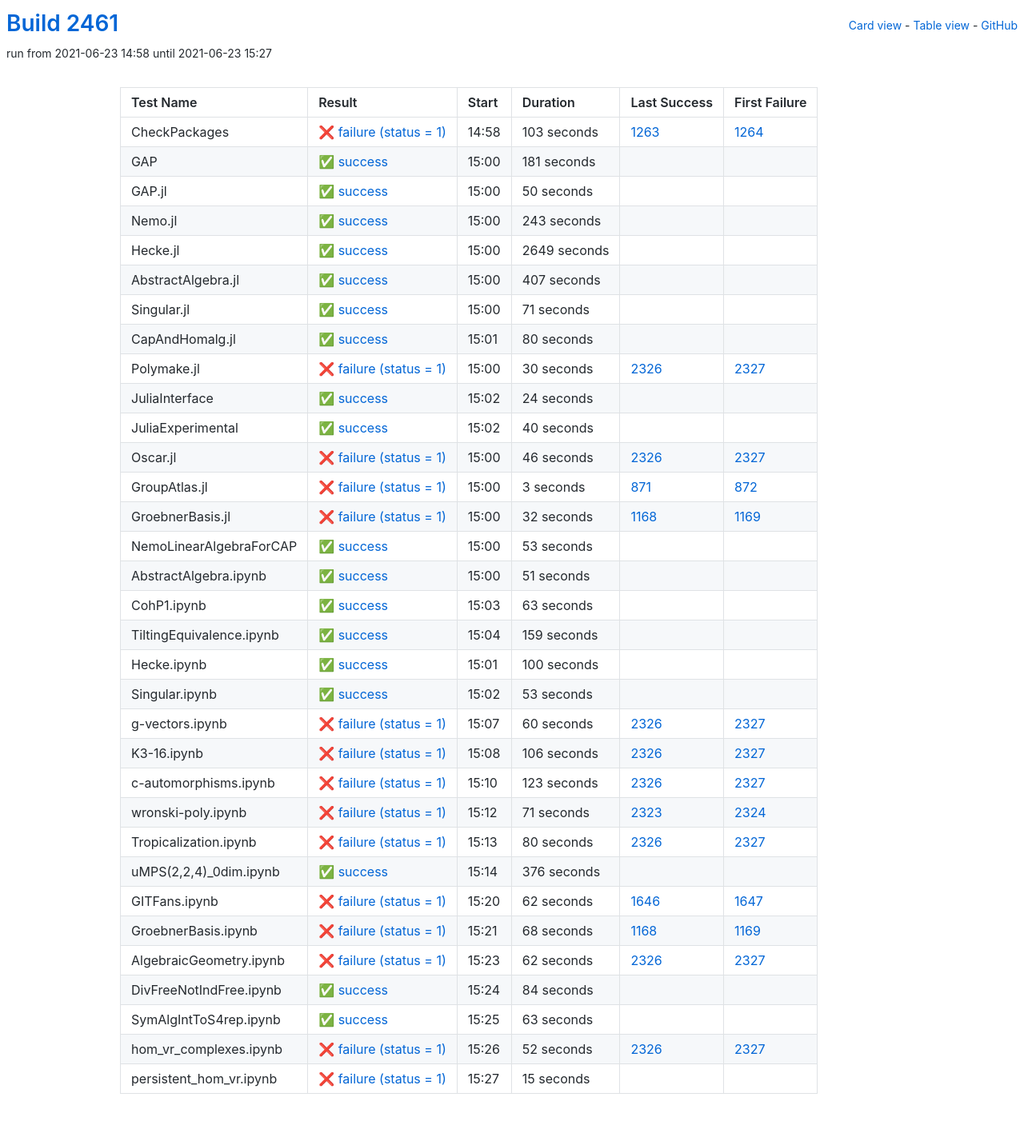
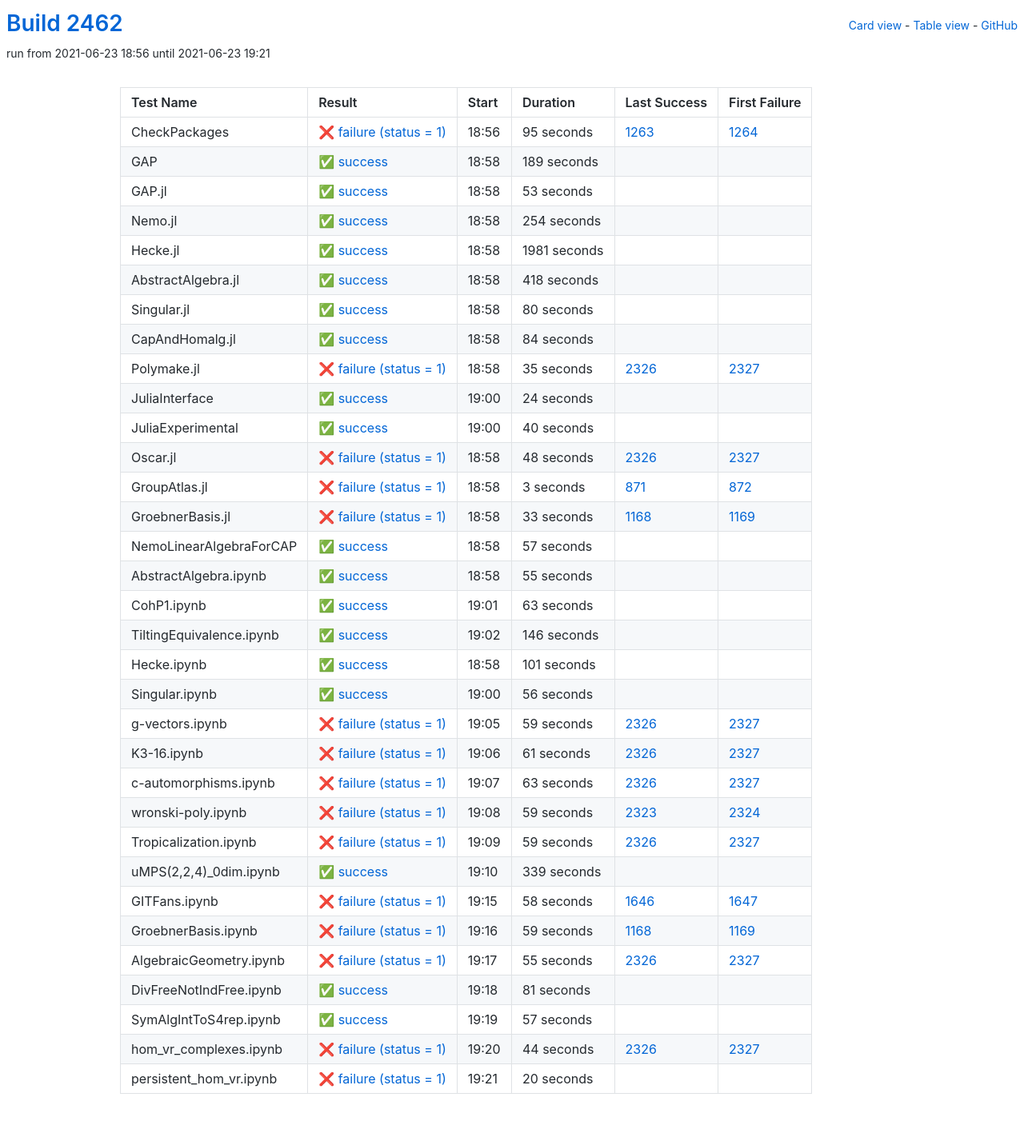
Before and after one commit to oscar-system/oscar-ci-status-stable, a Jekyll site: the page built from table.html, in a window 1280 px wide. Shown: the whole page at 80% size. Built offline with Jekyll 4.4.1, drawn with Linux system fonts in a browser that asks for light colours.

Commit message:
Build #2462

```diff
--- a/_data/ci.yml
+++ b/_data/ci.yml
@@ -1,6 +1,6 @@
 ---
-build: 2461
-build_url: https://oscarci.mathematik.uni-kl.de/job/oscar-stable/2461/
+build: 2462
+build_url: https://oscarci.mathematik.uni-kl.de/job/oscar-stable/2462/
 job: oscar-stable
 organization: oscar-system
 repo: oscar-ci-status-stable
@@ -8,92 +8,80 @@ repourl: https://github.com/oscar-system/oscar-ci-status-stable
 tests:
 - name: CheckPackages
   id: checkpackages
-  log: https://oscarci.mathematik.uni-kl.de/job/oscar-stable/2461/artifact/logs/build-2461/CheckPackages.log
-  start: 2021-06-23 14:58
+  log: https://oscarci.mathematik.uni-kl.de/job/oscar-stable/2462/artifact/logs/build-2462/CheckPackages.log
+  start: 2021-06-23 18:56
   success: false
   exitcode: 1
   status: failure
-  duration: 103
+  duration: 95
   last_success: 1263
   last_success_url: https://oscarci.mathematik.uni-kl.de/job/oscar-stable/1263/
   first_failure: 1264
   first_failure_url: https://oscarci.mathematik.uni-kl.de/job/oscar-stable/1264/
 - name: GAP
   id: gap
-  log: https://oscarci.mathematik.uni-kl.de/job/oscar-stable/2461/artifact/logs/build-2461/GAP.log
-  start: 2021-06-23 15:00
+  log: https://oscarci.mathematik.uni-kl.de/job/oscar-stable/2462/artifact/logs/build-2462/GAP.log
+  start: 2021-06-23 18:58
   success: true
   exitcode: 0
   status: success
-  duration: 181
+  duration: 189
   last_success: false
   last_success_url:
   first_failure: false
   first_failure_url:
 - name: GAP.jl
   id: gap-jl
-  log: https://oscarci.mathematik.uni-kl.de/job/oscar-stable/2461/artifact/logs/build-2461/GAP.jl.log
-  start: 2021-06-23 15:00
+  log: https://oscarci.mathematik.uni-kl.de/job/oscar-stable/2462/artifact/logs/build-2462/GAP.jl.log
+  start: 2021-06-23 18:58
   success: true
   exitcode: 0
   status: success
-  duration: 50
+  duration: 53
   last_success: false
   last_success_url:
   first_failure: false
   first_failure_url:
 - name: Nemo.jl
   id: nemo-jl
-  log: https://oscarci.mathematik.uni-kl.de/job/oscar-stable/2461/artifact/logs/build-2461/Nemo.jl.log
-  start: 2021-06-23 15:00
+  log: https://oscarci.mathematik.uni-kl.de/job/oscar-stable/2462/artifact/logs/build-2462/Nemo.jl.log
+  start: 2021-06-23 18:58
   success: true
   exitcode: 0
   status: success
-  duration: 243
+  duration: 254
   last_success: false
   last_success_url:
   first_failure: false
   first_failure_url:
 - name: Hecke.jl
   id: hecke-jl
-  log: https://oscarci.mathematik.uni-kl.de/job/oscar-stable/2461/artifact/logs/build-2461/Hecke.jl.log
-  start: 2021-06-23 15:00
+  log: https://oscarci.mathematik.uni-kl.de/job/oscar-stable/2462/artifact/logs/build-2462/Hecke.jl.log
+  start: 2021-06-23 18:58
   success: true
   exitcode: 0
   status: success
-  duration: 2649
+  duration: 1981
   last_success: false
   last_success_url:
   first_failure: false
   first_failure_url:
 - name: AbstractAlgebra.jl
   id: abstractalgebra-jl
-  log: https://oscarci.mathematik.uni-kl.de/job/oscar-stable/2461/artifact/logs/build-2461/AbstractAlgebra.jl.log
-  start: 2021-06-23 15:00
+  log: https://oscarci.mathematik.uni-kl.de/job/oscar-stable/2462/artifact/logs/build-2462/AbstractAlgebra.jl.log
+  start: 2021-06-23 18:58
   success: true
   exitcode: 0
   status: success
-  duration: 407
+  duration: 418
   last_success: false
   last_success_url:
   first_failure: false
   first_failure_url:
 - name: Singular.jl
   id: singular-jl
-  log: https://oscarci.mathematik.uni-kl.de/job/oscar-stable/2461/artifact/logs/build-2461/Singular.jl.log
-  start: 2021-06-23 15:00
-  success: true
-  exitcode: 0
-  status: success
-  duration: 71
-  last_success: false
-  last_success_url:
-  first_failure: false
-  first_failure_url:
-- name: CapAndHomalg.jl
-  id: capandhomalg-jl
-  log: https://oscarci.mathematik.uni-kl.de/job/oscar-stable/2461/artifact/logs/build-2461/CapAndHomalg.jl.log
-  start: 2021-06-23 15:01
+  log: https://oscarci.mathematik.uni-kl.de/job/oscar-stable/2462/artifact/logs/build-2462/Singular.jl.log
+  start: 2021-06-23 18:58
   success: true
   exitcode: 0
   status: success
@@ -102,22 +90,34 @@ tests:
   last_success_url:
   first_failure: false
   first_failure_url:
+- name: CapAndHomalg.jl
+  id: capandhomalg-jl
+  log: https://oscarci.mathematik.uni-kl.de/job/oscar-stable/2462/artifact/logs/build-2462/CapAndHomalg.jl.log
+  start: 2021-06-23 18:58
+  success: true
+  exitcode: 0
+  status: success
+  duration: 84
+  last_success: false
+  last_success_url:
+  first_failure: false
+  first_failure_url:
 - name: Polymake.jl
   id: polymake-jl
-  log: https://oscarci.mathematik.uni-kl.de/job/oscar-stable/2461/artifact/logs/build-2461/Polymake.jl.log
-  start: 2021-06-23 15:00
+  log: https://oscarci.mathematik.uni-kl.de/job/oscar-stable/2462/artifact/logs/build-2462/Polymake.jl.log
+  start: 2021-06-23 18:58
   success: false
   exitcode: 1
   status: failure
-  duration: 30
+  duration: 35
   last_success: 2326
   last_success_url: https://oscarci.mathematik.uni-kl.de/job/oscar-stable/2326/
   first_failure: 2327
   first_failure_url: https://oscarci.mathematik.uni-kl.de/job/oscar-stable/2327/
 - name: JuliaInterface
   id: juliainterface
-  log: https://oscarci.mathematik.uni-kl.de/job/oscar-stable/2461/artifact/logs/build-2461/JuliaInterface.log
-  start: 2021-06-23 15:02
+  log: https://oscarci.mathematik.uni-kl.de/job/oscar-stable/2462/artifact/logs/build-2462/JuliaInterface.log
+  start: 2021-06-23 19:00
   success: true
   exitcode: 0
   status: success
@@ -128,8 +128,8 @@ tests:
   first_failure_url:
 - name: JuliaExperimental
   id: juliaexperimental
-  log: https://oscarci.mathematik.uni-kl.de/job/oscar-stable/2461/artifact/logs/build-2461/JuliaExperimental.log
-  start: 2021-06-23 15:02
+  log: https://oscarci.mathematik.uni-kl.de/job/oscar-stable/2462/artifact/logs/build-2462/JuliaExperimental.log
+  start: 2021-06-23 19:00
   success: true
   exitcode: 0
   status: success
@@ -140,20 +140,20 @@ tests:
   first_failure_url:
 - name: Oscar.jl
   id: oscar-jl
-  log: https://oscarci.mathematik.uni-kl.de/job/oscar-stable/2461/artifact/logs/build-2461/Oscar.jl.log
-  start: 2021-06-23 15:00
+  log: https://oscarci.mathematik.uni-kl.de/job/oscar-stable/2462/artifact/logs/build-2462/Oscar.jl.log
+  start: 2021-06-23 18:58
   success: false
   exitcode: 1
   status: failure
-  duration: 46
+  duration: 48
   last_success: 2326
   last_success_url: https://oscarci.mathematik.uni-kl.de/job/oscar-stable/2326/
   first_failure: 2327
   first_failure_url: https://oscarci.mathematik.uni-kl.de/job/oscar-stable/2327/
 - name: GroupAtlas.jl
   id: groupatlas-jl
-  log: https://oscarci.mathematik.uni-kl.de/job/oscar-stable/2461/artifact/logs/build-2461/GroupAtlas.jl.log
-  start: 2021-06-23 15:00
+  log: https://oscarci.mathematik.uni-kl.de/job/oscar-stable/2462/artifact/logs/build-2462/GroupAtlas.jl.log
+  start: 2021-06-23 18:58
   success: false
   exitcode: 1
   status: failure
@@ -164,44 +164,44 @@ tests:
   first_failure_url: https://oscarci.mathematik.uni-kl.de/job/oscar-stable/872/
 - name: GroebnerBasis.jl
   id: groebnerbasis-jl
-  log: https://oscarci.mathematik.uni-kl.de/job/oscar-stable/2461/artifact/logs/build-2461/GroebnerBasis.jl.log
-  start: 2021-06-23 15:00
+  log: https://oscarci.mathematik.uni-kl.de/job/oscar-stable/2462/artifact/logs/build-2462/GroebnerBasis.jl.log
+  start: 2021-06-23 18:58
   success: false
   exitcode: 1
   status: failure
-  duration: 32
+  duration: 33
   last_success: 1168
   last_success_url: https://oscarci.mathematik.uni-kl.de/job/oscar-stable/1168/
   first_failure: 1169
   first_failure_url: https://oscarci.mathematik.uni-kl.de/job/oscar-stable/1169/
 - name: NemoLinearAlgebraForCAP
   id: nemolinearalgebraforcap
-  log: https://oscarci.mathematik.uni-kl.de/job/oscar-stable/2461/artifact/logs/build-2461/NemoLinearAlgebraForCAP.log
-  start: 2021-06-23 15:00
+  log: https://oscarci.mathematik.uni-kl.de/job/oscar-stable/2462/artifact/logs/build-2462/NemoLinearAlgebraForCAP.log
+  start: 2021-06-23 18:58
   success: true
   exitcode: 0
   status: success
-  duration: 53
+  duration: 57
   last_success: false
   last_success_url:
   first_failure: false
   first_failure_url:
 - name: AbstractAlgebra.ipynb
   id: abstractalgebra-ipynb
-  log: https://oscarci.mathematik.uni-kl.de/job/oscar-stable/2461/artifact/logs/build-2461/AbstractAlgebra.ipynb.log
-  start: 2021-06-23 15:00
+  log: https://oscarci.mathematik.uni-kl.de/job/oscar-stable/2462/artifact/logs/build-2462/AbstractAlgebra.ipynb.log
+  start: 2021-06-23 18:58
   success: true
   exitcode: 0
   status: success
-  duration: 51
+  duration: 55
   last_success: false
   last_success_url:
   first_failure: false
   first_failure_url:
 - name: CohP1.ipynb
   id: cohp1-ipynb
-  log: https://oscarci.mathematik.uni-kl.de/job/oscar-stable/2461/artifact/logs/build-2461/CohP1.ipynb.log
-  start: 2021-06-23 15:03
+  log: https://oscarci.mathematik.uni-kl.de/job/oscar-stable/2462/artifact/logs/build-2462/CohP1.ipynb.log
+  start: 2021-06-23 19:01
   success: true
   exitcode: 0
   status: success
@@ -212,192 +212,192 @@ tests:
   first_failure_url:
 - name: TiltingEquivalence.ipynb
   id: tiltingequivalence-ipynb
-  log: https://oscarci.mathematik.uni-kl.de/job/oscar-stable/2461/artifact/logs/build-2461/TiltingEquivalence.ipynb.log
-  start: 2021-06-23 15:04
+  log: https://oscarci.mathematik.uni-kl.de/job/oscar-stable/2462/artifact/logs/build-2462/TiltingEquivalence.ipynb.log
+  start: 2021-06-23 19:02
   success: true
   exitcode: 0
   status: success
-  duration: 159
+  duration: 146
   last_success: false
   last_success_url:
   first_failure: false
   first_failure_url:
 - name: Hecke.ipynb
   id: hecke-ipynb
-  log: https://oscarci.mathematik.uni-kl.de/job/oscar-stable/2461/artifact/logs/build-2461/Hecke.ipynb.log
-  start: 2021-06-23 15:01
+  log: https://oscarci.mathematik.uni-kl.de/job/oscar-stable/2462/artifact/logs/build-2462/Hecke.ipynb.log
+  start: 2021-06-23 18:58
   success: true
   exitcode: 0
   status: success
-  duration: 100
+  duration: 101
   last_success: false
   last_success_url:
   first_failure: false
   first_failure_url:
 - name: Singular.ipynb
   id: singular-ipynb
-  log: https://oscarci.mathematik.uni-kl.de/job/oscar-stable/2461/artifact/logs/build-2461/Singular.ipynb.log
-  start: 2021-06-23 15:02
+  log: https://oscarci.mathematik.uni-kl.de/job/oscar-stable/2462/artifact/logs/build-2462/Singular.ipynb.log
+  start: 2021-06-23 19:00
   success: true
   exitcode: 0
   status: success
-  duration: 53
+  duration: 56
   last_success: false
   last_success_url:
   first_failure: false
   first_failure_url:
 - name: g-vectors.ipynb
   id: g-vectors-ipynb
-  log: https://oscarci.mathematik.uni-kl.de/job/oscar-stable/2461/artifact/logs/build-2461/g-vectors.ipynb.log
-  start: 2021-06-23 15:07
+  log: https://oscarci.mathematik.uni-kl.de/job/oscar-stable/2462/artifact/logs/build-2462/g-vectors.ipynb.log
+  start: 2021-06-23 19:05
   success: false
   exitcode: 1
   status: failure
-  duration: 60
+  duration: 59
   last_success: 2326
   last_success_url: https://oscarci.mathematik.uni-kl.de/job/oscar-stable/2326/
   first_failure: 2327
   first_failure_url: https://oscarci.mathematik.uni-kl.de/job/oscar-stable/2327/
 - name: K3-16.ipynb
   id: k3-16-ipynb
-  log: https://oscarci.mathematik.uni-kl.de/job/oscar-stable/2461/artifact/logs/build-2461/K3-16.ipynb.log
-  start: 2021-06-23 15:08
+  log: https://oscarci.mathematik.uni-kl.de/job/oscar-stable/2462/artifact/logs/build-2462/K3-16.ipynb.log
+  start: 2021-06-23 19:06
   success: false
   exitcode: 1
   status: failure
-  duration: 106
+  duration: 61
   last_success: 2326
   last_success_url: https://oscarci.mathematik.uni-kl.de/job/oscar-stable/2326/
   first_failure: 2327
   first_failure_url: https://oscarci.mathematik.uni-kl.de/job/oscar-stable/2327/
 - name: c-automorphisms.ipynb
   id: c-automorphisms-ipynb
-  log: https://oscarci.mathematik.uni-kl.de/job/oscar-stable/2461/artifact/logs/build-2461/c-automorphisms.ipynb.log
-  start: 2021-06-23 15:10
+  log: https://oscarci.mathematik.uni-kl.de/job/oscar-stable/2462/artifact/logs/build-2462/c-automorphisms.ipynb.log
+  start: 2021-06-23 19:07
   success: false
   exitcode: 1
   status: failure
-  duration: 123
+  duration: 63
   last_success: 2326
   last_success_url: https://oscarci.mathematik.uni-kl.de/job/oscar-stable/2326/
   first_failure: 2327
   first_failure_url: https://oscarci.mathematik.uni-kl.de/job/oscar-stable/2327/
 - name: wronski-poly.ipynb
   id: wronski-poly-ipynb
-  log: https://oscarci.mathematik.uni-kl.de/job/oscar-stable/2461/artifact/logs/build-2461/wronski-poly.ipynb.log
-  start: 2021-06-23 15:12
+  log: https://oscarci.mathematik.uni-kl.de/job/oscar-stable/2462/artifact/logs/build-2462/wronski-poly.ipynb.log
+  start: 2021-06-23 19:08
   success: false
   exitcode: 1
   status: failure
-  duration: 71
+  duration: 59
   last_success: 2323
   last_success_url: https://oscarci.mathematik.uni-kl.de/job/oscar-stable/2323/
   first_failure: 2324
   first_failure_url: https://oscarci.mathematik.uni-kl.de/job/oscar-stable/2324/
 - name: Tropicalization.ipynb
   id: tropicalization-ipynb
-  log: https://oscarci.mathematik.uni-kl.de/job/oscar-stable/2461/artifact/logs/build-2461/Tropicalization.ipynb.log
-  start: 2021-06-23 15:13
+  log: https://oscarci.mathematik.uni-kl.de/job/oscar-stable/2462/artifact/logs/build-2462/Tropicalization.ipynb.log
+  start: 2021-06-23 19:09
   success: false
   exitcode: 1
   status: failure
-  duration: 80
+  duration: 59
   last_success: 2326
   last_success_url: https://oscarci.mathematik.uni-kl.de/job/oscar-stable/2326/
   first_failure: 2327
   first_failure_url: https://oscarci.mathematik.uni-kl.de/job/oscar-stable/2327/
 - name: uMPS(2,2,4)_0dim.ipynb
   id: umps-2-2-4-0dim-ipynb
-  log: https://oscarci.mathematik.uni-kl.de/job/oscar-stable/2461/artifact/logs/build-2461/uMPS-2-2-4-_0dim.ipynb.log
-  start: 2021-06-23 15:14
+  log: https://oscarci.mathematik.uni-kl.de/job/oscar-stable/2462/artifact/logs/build-2462/uMPS-2-2-4-_0dim.ipynb.log
+  start: 2021-06-23 19:10
   success: true
   exitcode: 0
   status: success
-  duration: 376
+  duration: 339
   last_success: false
   last_success_url:
   first_failure: false
   first_failure_url:
 - name: GITFans.ipynb
   id: gitfans-ipynb
-  log: https://oscarci.mathematik.uni-kl.de/job/oscar-stable/2461/artifact/logs/build-2461/GITFans.ipynb.log
-  start: 2021-06-23 15:20
+  log: https://oscarci.mathematik.uni-kl.de/job/oscar-stable/2462/artifact/logs/build-2462/GITFans.ipynb.log
+  start: 2021-06-23 19:15
   success: false
   exitcode: 1
   status: failure
-  duration: 62
+  duration: 58
   last_success: 1646
   last_success_url: https://oscarci.mathematik.uni-kl.de/job/oscar-stable/1646/
   first_failure: 1647
   first_failure_url: https://oscarci.mathematik.uni-kl.de/job/oscar-stable/1647/
 - name: GroebnerBasis.ipynb
   id: groebnerbasis-ipynb
-  log: https://oscarci.mathematik.uni-kl.de/job/oscar-stable/2461/artifact/logs/build-2461/GroebnerBasis.ipynb.log
-  start: 2021-06-23 15:21
+  log: https://oscarci.mathematik.uni-kl.de/job/oscar-stable/2462/artifact/logs/build-2462/GroebnerBasis.ipynb.log
+  start: 2021-06-23 19:16
   success: false
   exitcode: 1
   status: failure
-  duration: 68
+  duration: 59
   last_success: 1168
   last_success_url: https://oscarci.mathematik.uni-kl.de/job/oscar-stable/1168/
   first_failure: 1169
   first_failure_url: https://oscarci.mathematik.uni-kl.de/job/oscar-stable/1169/
 - name: AlgebraicGeometry.ipynb
   id: algebraicgeometry-ipynb
-  log: https://oscarci.mathematik.uni-kl.de/job/oscar-stable/2461/artifact/logs/build-2461/AlgebraicGeometry.ipynb.log
-  start: 2021-06-23 15:23
+  log: https://oscarci.mathematik.uni-kl.de/job/oscar-stable/2462/artifact/logs/build-2462/AlgebraicGeometry.ipynb.log
+  start: 2021-06-23 19:17
   success: false
   exitcode: 1
   status: failure
-  duration: 62
+  duration: 55
   last_success: 2326
   last_success_url: https://oscarci.mathematik.uni-kl.de/job/oscar-stable/2326/
   first_failure: 2327
   first_failure_url: https://oscarci.mathematik.uni-kl.de/job/oscar-stable/2327/
 - name: DivFreeNotIndFree.ipynb
   id: divfreenotindfree-ipynb
-  log: https://oscarci.mathematik.uni-kl.de/job/oscar-stable/2461/artifact/logs/build-2461/DivFreeNotIndFree.ipynb.log
-  start: 2021-06-23 15:24
+  log: https://oscarci.mathematik.uni-kl.de/job/oscar-stable/2462/artifact/logs/build-2462/DivFreeNotIndFree.ipynb.log
+  start: 2021-06-23 19:18
   success: true
   exitcode: 0
   status: success
-  duration: 84
+  duration: 81
   last_success: false
   last_success_url:
   first_failure: false
   first_failure_url:
 - name: SymAlgIntToS4rep.ipynb
   id: symalginttos4rep-ipynb
-  log: https://oscarci.mathematik.uni-kl.de/job/oscar-stable/2461/artifact/logs/build-2461/SymAlgIntToS4rep.ipynb.log
-  start: 2021-06-23 15:25
+  log: https://oscarci.mathematik.uni-kl.de/job/oscar-stable/2462/artifact/logs/build-2462/SymAlgIntToS4rep.ipynb.log
+  start: 2021-06-23 19:19
   success: true
   exitcode: 0
   status: success
-  duration: 63
+  duration: 57
   last_success: false
   last_success_url:
   first_failure: false
   first_failure_url:
 - name: hom_vr_complexes.ipynb
   id: hom-vr-complexes-ipynb
-  log: https://oscarci.mathematik.uni-kl.de/job/oscar-stable/2461/artifact/logs/build-2461/hom_vr_complexes.ipynb.log
-  start: 2021-06-23 15:26
+  log: https://oscarci.mathematik.uni-kl.de/job/oscar-stable/2462/artifact/logs/build-2462/hom_vr_complexes.ipynb.log
+  start: 2021-06-23 19:20
   success: false
   exitcode: 1
   status: failure
-  duration: 52
+  duration: 44
   last_success: 2326
   last_success_url: https://oscarci.mathematik.uni-kl.de/job/oscar-stable/2326/
   first_failure: 2327
   first_failure_url: https://oscarci.mathematik.uni-kl.de/job/oscar-stable/2327/
 - name: persistent_hom_vr.ipynb
   id: persistent-hom-vr-ipynb
-  log: https://oscarci.mathematik.uni-kl.de/job/oscar-stable/2461/artifact/logs/build-2461/persistent_hom_vr.ipynb.log
-  start: 2021-06-23 15:27
+  log: https://oscarci.mathematik.uni-kl.de/job/oscar-stable/2462/artifact/logs/build-2462/persistent_hom_vr.ipynb.log
+  start: 2021-06-23 19:21
   success: false
   exitcode: 1
   status: failure
-  duration: 15
+  duration: 20
   last_success: false
   last_success_url:
   first_failure: false
```
Also changed, not shown: README.md.
